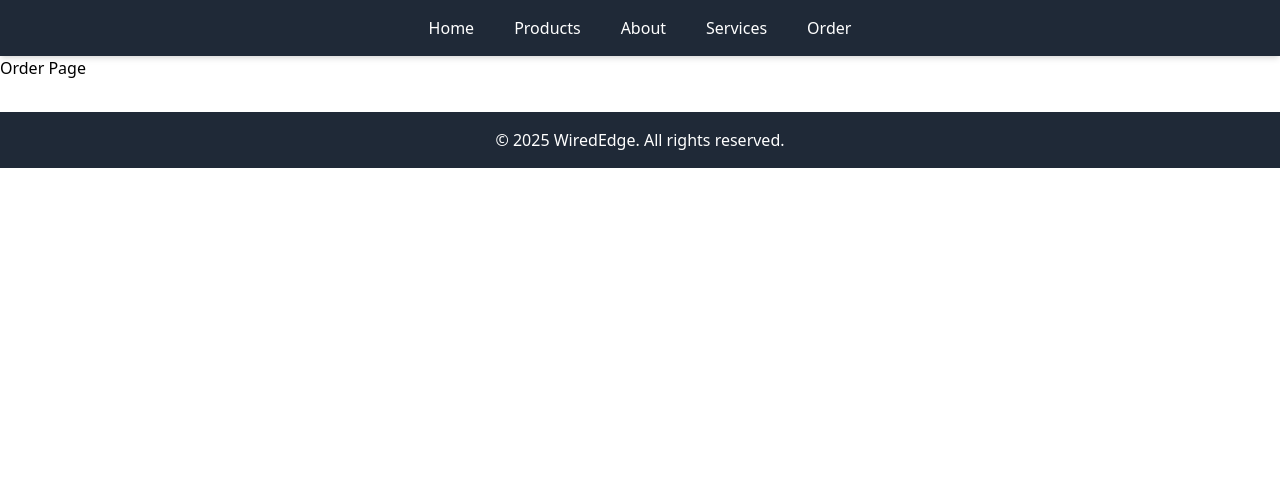
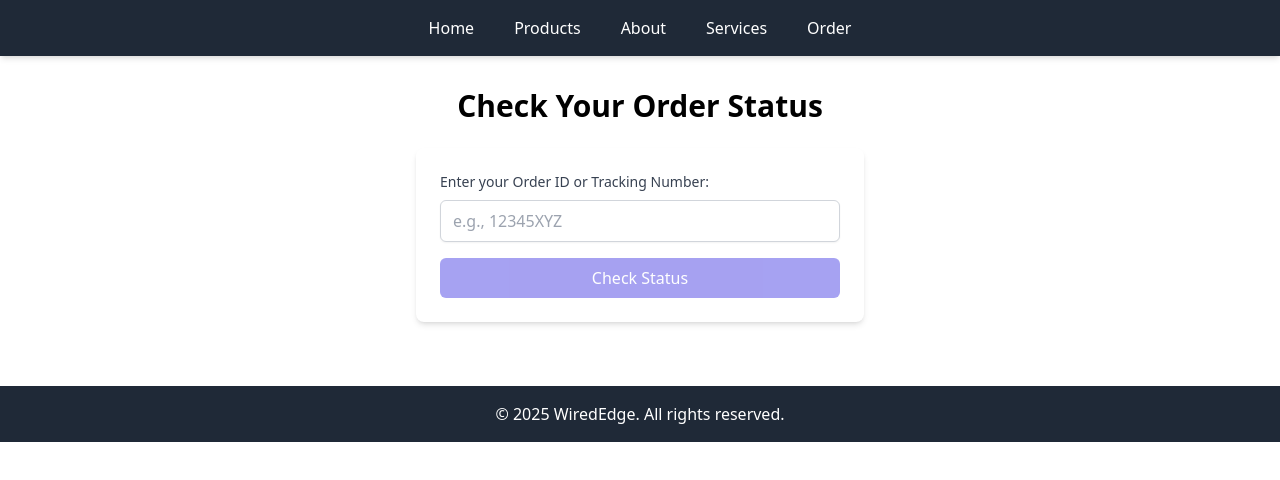
Before and after one commit to carloc3005/349-website, a React (Vite) app: page /order in a window 1280 px wide. Shown: the top 480 px of the page. Built offline with nearby package versions, Linux system fonts and the light colour scheme.

Commit message:
starter code for the order page

```diff
--- a/src/frontend/pages/order.jsx
+++ b/src/frontend/pages/order.jsx
@@ -1,10 +1,37 @@
-import React from 'react';
+import React, { useState } from 'react';
 
+
+// This is the starter code for the Order page. It includes a simple form where users can enter their order ID or tracking number to check the status of their order. The form is styled using Tailwind CSS classes.
 function Order() {
+  const [orderId, setOrderId] = useState('');
+  const handleCheckOrder = () => {
+    console.log('Checking order:', orderId);
+    alert(`Checking status for order: ${orderId}`);
+  };
+
   return (
-    <div>
-      <h1>Order Page</h1>
-
+    <div className="container mx-auto px-4 py-8">
+      <h1 className="text-3xl font-bold mb-6 text-center">Check Your Order Status</h1>
+      <div className="max-w-md mx-auto bg-white p-6 rounded-lg shadow-md">
+        <label htmlFor="orderId" className="block text-sm font-medium text-gray-700 mb-2">
+          Enter your Order ID or Tracking Number:
+        </label>
+        <input
+          type="text"
+          id="orderId"
+          value={orderId}
+          onChange={(e) => setOrderId(e.target.value)}
+          placeholder="e.g., 12345XYZ"
+          className="w-full px-3 py-2 border border-gray-300 rounded-md shadow-sm focus:outline-none focus:ring-indigo-500 focus:border-indigo-500 mb-4"
+        />
+        <button
+          onClick={handleCheckOrder}
+          disabled={!orderId}
+          className="w-full bg-indigo-600 text-white py-2 px-4 rounded-md hover:bg-indigo-700 focus:outline-none focus:ring-2 focus:ring-offset-2 focus:ring-indigo-500 disabled:opacity-50 disabled:cursor-not-allowed"
+        >
+          Check Status
+        </button>
+      </div>
     </div>
   );
 }
--- a/src/frontend/pages/products.jsx
+++ b/src/frontend/pages/products.jsx
@@ -8,14 +8,14 @@ const productsData = [
   {
     id: 1,
     name: 'Ethernet Cable 6',
-    description: 'Reliable Cat 6 Ethernet cable for high-speed network connections.', // Updated description
+    description: 'Reliable Cat 6 Ethernet cable for high-speed network connections.',
     image: product1,
     price: '$15.99 / 50ft',
   },
   {
     id: 2,
     name: 'Coaxial Cable RG6',
-    description: 'High-performance RG6 coaxial cable for CATV, satellite, and broadband internet.', // Updated description
+    description: 'High-performance RG6 coaxial cable for CATV, satellite, and broadband internet.',
     image: product2,
     price: '$12.49 / 50ft',
   },
```
